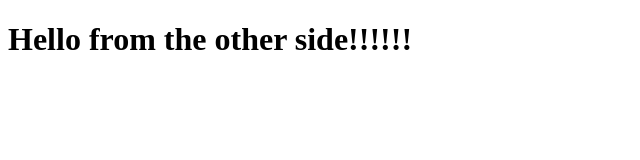
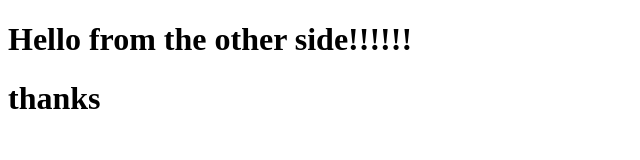
Before and after one commit to IsharabAhmed/bootcamp20, a plain HTML site: page index.html in a window 1280 px wide. Shown: the whole page, without its empty margins (0-640 px from the left). Drawn offline with Linux system fonts and the light colour scheme.

Commit message:
Update index.html

```diff
--- a/index.html
+++ b/index.html
@@ -7,5 +7,6 @@
 </head>
 <body>
     <h1>Hello from the other side!!!!!!</h1>
+    <h1>thanks</h1>
 </body>
 </html>
```
